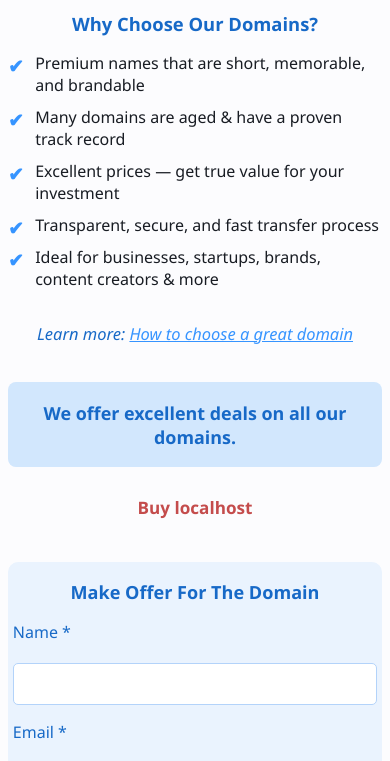
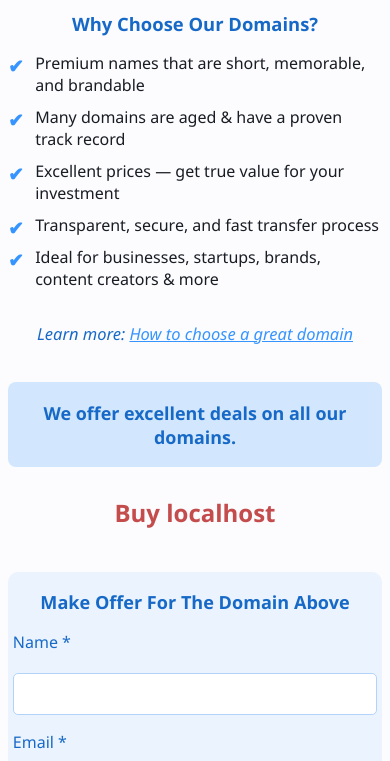
Before and after one commit to Schnyarp/40smusic.com, a plain HTML site: page index.html in a window 390 px wide. Shown: the part 284-1045 px from the top of the page. Drawn offline with Linux system fonts and the light colour scheme.

Commit message:
Add files via upload

```diff
--- a/index.html
+++ b/index.html
@@ -98,7 +98,7 @@
         }
         .domain-detection {
             color: #c44c4c !important;
-            font-size: 1.3em !important;
+            font-size: 2em !important;
             text-align: center;
             margin-bottom: 1.2em;
             font-weight: 700 !important;
@@ -190,7 +190,7 @@
                 font-size: 1.03rem;
             }
             .domain-detection {
-                font-size: 1.07em !important;
+                font-size: 1.5em !important;
             }
         }
     </style>
@@ -220,7 +220,7 @@
         </div>
         <div class="domain-detection" id="domain-detect"></div>
         <section class="inquiry-form-section" id="inquiry-form">
-            <h3>Make Offer For The Domain</h3>
+            <h3>Make Offer For The Domain Above</h3>
             <form class="inquiry-form" action="https://formspree.io/f/mjkrbgez" method="POST" autocomplete="on">
                 <input type="hidden" id="domain" name="domain" value="">
                 <label for="name">Name *</label>
```
